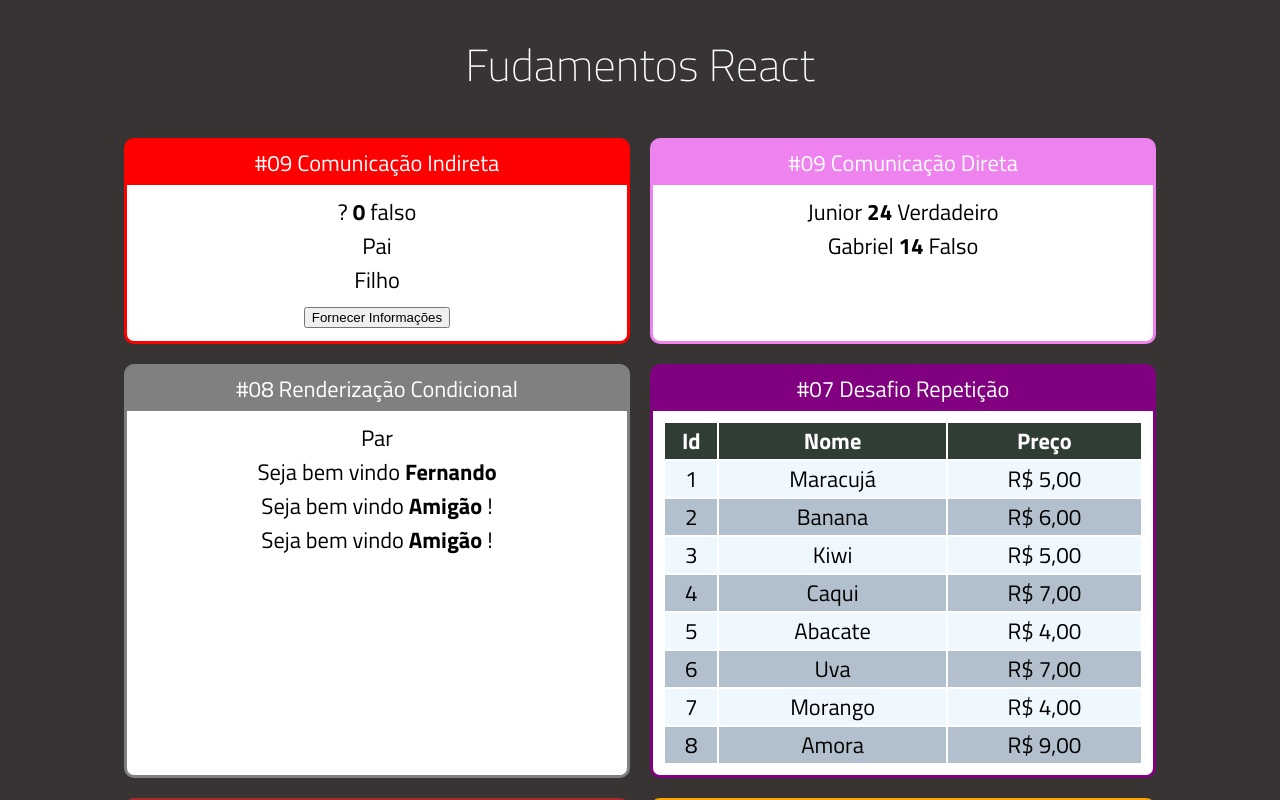
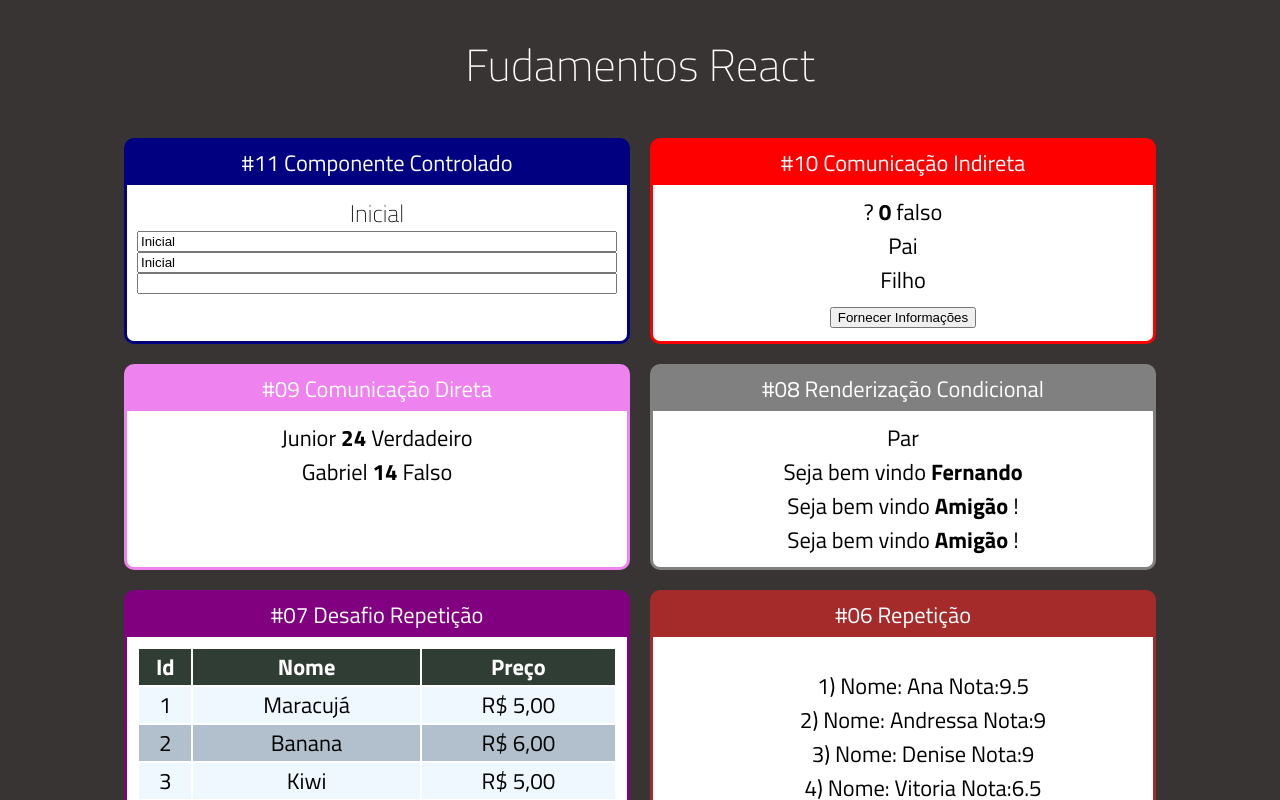
Before and after one commit to caiquewin/LearnReact, a React (Create React App) app: page / in a window 1280 px wide. Shown: the top 800 px of the page. Built offline with nearby package versions, Linux system fonts and the light colour scheme.

Commit message:
componente controlado e nao controlado

```diff
--- a/src/App.jsx
+++ b/src/App.jsx
@@ -1,6 +1,7 @@
 import "./App.css";
 import React from "react";
 
+import Input from "./components/formulario/Input";
 import InderetaPai from './components/comunicacao/InderetaPai'
 import DiretaPai from'./components/comunicacao/DiretaPai';
 import Card from "./components/layout/Card";
@@ -21,7 +22,11 @@ export default function App(props) {
       <h1>Fudamentos React</h1>
 
       <div className="Cards">
-      <Card titulo="#09 Comunicação Indireta" color="red">
+      <Card titulo="#11 Componente Controlado" color="navy">
+      <Input></Input>
+        </Card>
+
+      <Card titulo="#10 Comunicação Indireta" color="red">
       <InderetaPai></InderetaPai>
         </Card>
 
--- /dev/null
+++ b/src/components/formulario/Input.css
@@ -0,0 +1,3 @@
+.Input{
+    font-size: 1rem;
+}
--- /dev/null
+++ b/src/components/formulario/Input.jsx
@@ -0,0 +1,28 @@
+import "./Input.css";
+import React, { useState } from "react";
+export default (props) => {
+  const [valor, setValor] = useState("Inicial");
+
+  function quandoMudar(evento) {
+    const targetValue = evento.target.value;
+    setValor(targetValue);
+  }
+  return (
+    <div className="Input" >
+      <h2>{valor}</h2>
+      <div style={{ display: "flex", flexDirection: "column   " }}>
+      {/* componente controlado */}
+        <input
+          value={valor}
+          onChange={(e) => quandoMudar(e)}
+        />
+        {/* componente com unico valor */}
+        <input value={valor} readOnly
+        />
+        {/* componente não controlado */}
+          <input value={undefined}
+        />
+      </div>
+    </div>
+  );
+};
```
